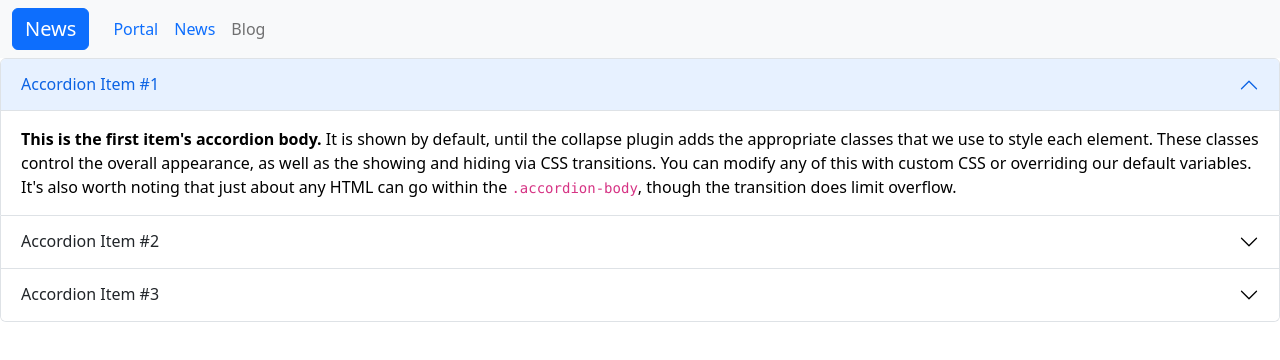
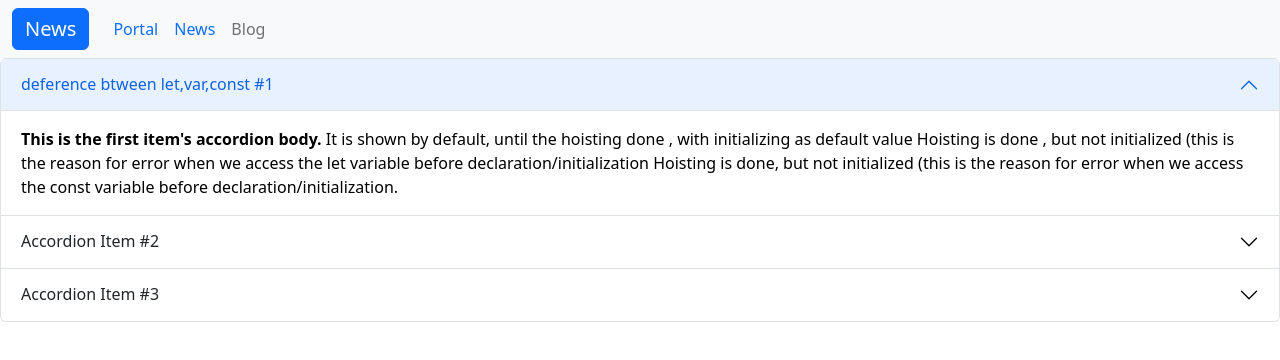
Before and after one commit to AsaduzzamanAshik1610/Assignment7-updated, a plain HTML site: page blog.html in a window 1280 px wide. Drawn offline with nearby package versions, Linux system fonts and the light colour scheme; no server answers.

Commit message:
added the question

```diff
--- a/blog.html
+++ b/blog.html
@@ -39,18 +39,17 @@
                     <h2 class="accordion-header" id="headingOne">
                         <button class="accordion-button" type="button" data-bs-toggle="collapse"
                             data-bs-target="#collapseOne" aria-expanded="true" aria-controls="collapseOne">
-                            Accordion Item #1
+                            deference btween let,var,const #1
                         </button>
                     </h2>
                     <div id="collapseOne" class="accordion-collapse collapse show" aria-labelledby="headingOne"
                         data-bs-parent="#accordionExample">
                         <div class="accordion-body">
                             <strong>This is the first item's accordion body.</strong> It is shown by default, until the
-                            collapse plugin adds the appropriate classes that we use to style each element. These
-                            classes control the overall appearance, as well as the showing and hiding via CSS
-                            transitions. You can modify any of this with custom CSS or overriding our default variables.
-                            It's also worth noting that just about any HTML can go within the
-                            <code>.accordion-body</code>, though the transition does limit overflow.
+                            hoisting done , with initializing as default value Hoisting is done , but not initialized
+                            (this is the reason for error when we access the let variable before
+                            declaration/initialization Hoisting is done, but not initialized (this is the reason for
+                            error when we access the const variable before declaration/initialization.
                         </div>
                     </div>
                 </div>
```
